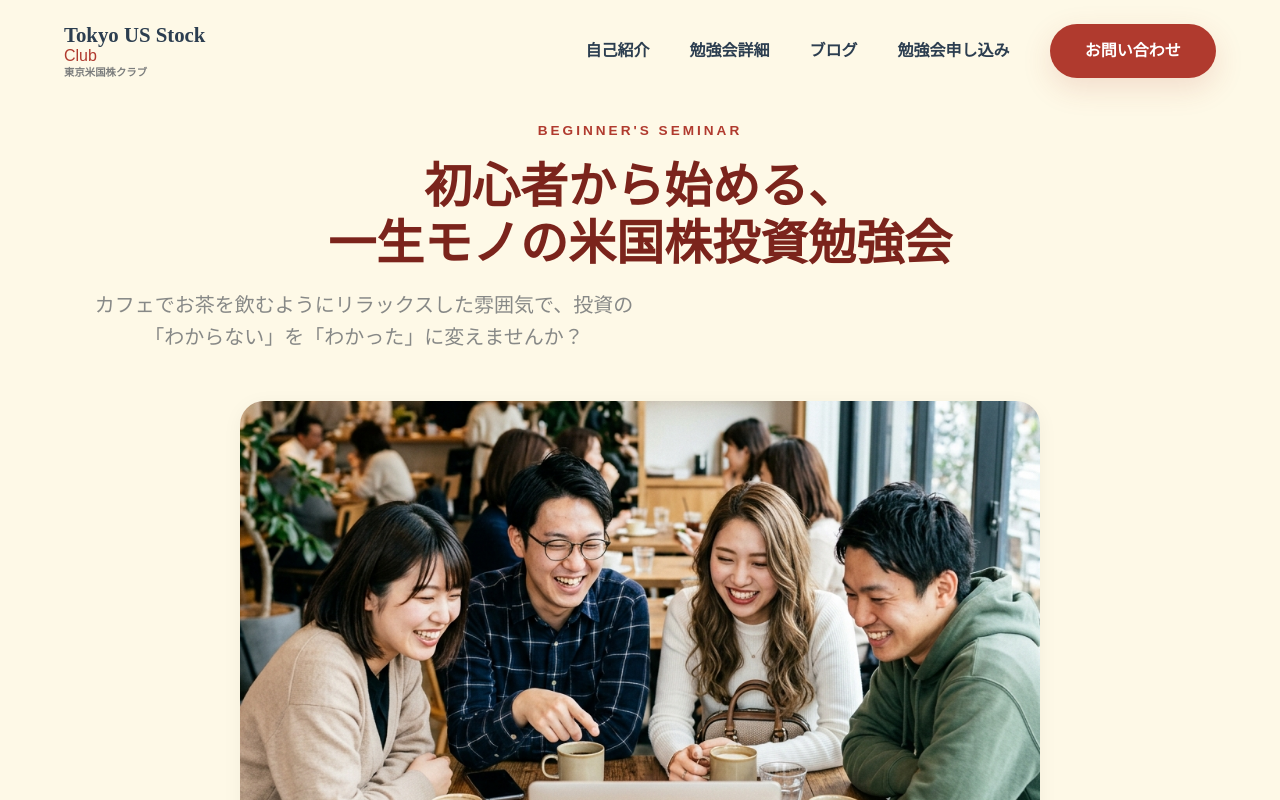
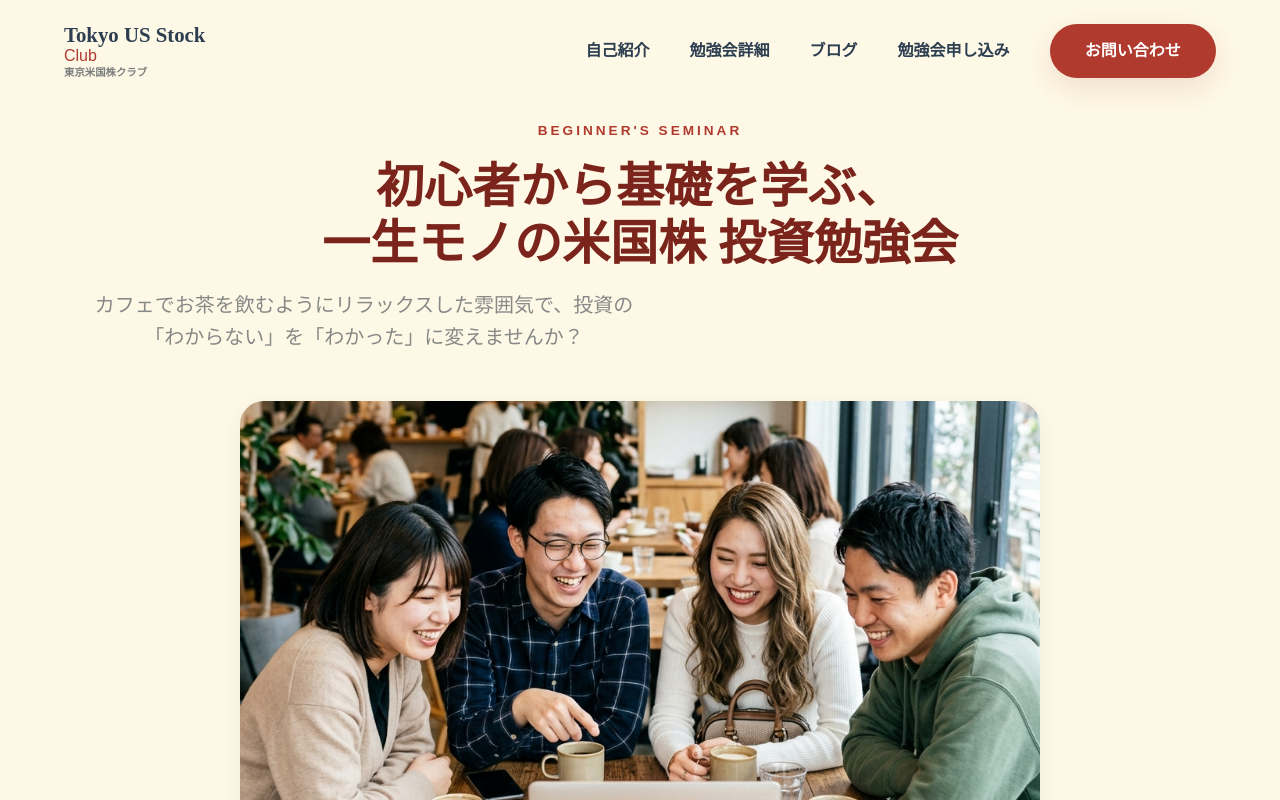
Before and after one commit to yutarotobioka0121-ship-it/tokyo-us-stock-site, a Next.js app: page /seminar in a window 1280 px wide. Built offline with nearby package versions, Linux system fonts and the light colour scheme; a web font is replaced by a local one.

Commit message:
Update SEO metadata and headings for target keywords

```diff
--- a/src/app/layout.tsx
+++ b/src/app/layout.tsx
@@ -11,8 +11,8 @@ const zenMaruGothic = Zen_Maru_Gothic({
 });
 
 export const metadata: Metadata = {
-  title: "東京米国株クラブ｜米国株・株式投資を初心者から学ぶ",
-  description: "5年で1300%以上の実績を持つ米国株長期投資コミュニティ。株式投資の基礎から、投資初心者でも迷わず資産を築ける考え方を共有します。",
+  title: "東京米国株クラブ｜初心者が基礎から学ぶ米国株の投資勉強会",
+  description: "東京の米国株・初心者向け投資勉強会なら「東京米国株クラブ」。5年で1300%以上の実績を持つ講師が、ギャンブルにならない堅実な長期投資の基礎をわかりやすく解説。株式投資の第一歩を踏み出しませんか？",
   verification: {
     google: "uPPhCDKZb278y7qY5uJ76kC0Vd1YEEe972xDjb9bkx0",
   },
--- a/src/app/page.tsx
+++ b/src/app/page.tsx
@@ -23,7 +23,7 @@ export default async function Home() {
         <div className="container hero-content">
           <h1 className="hero-title slide-up">
             5年で1300%以上の運用実績。<br />
-            <span>米国株・株式投資で、<br />理想の未来をデザインする。</span>
+            <span>初心者のための米国株 投資勉強会で、<br />理想の未来をデザインする。</span>
           </h1>
           <p className="hero-subtitle slide-up delay-1">
             株式投資をギャンブルにしない。長期投資で成功し続ける人と、そうでない人の「考え方の違い」を、株式初心者の方へ分かりやすく伝えます。
@@ -46,7 +46,7 @@ export default async function Home() {
             <div className="featured-content slide-up">
               <span className="featured-tag">SPECIAL WORKSHOP</span>
               <h2 className="featured-title">
-                「1300%以上の実績」を支える、負けない投資家の思考回路。
+                米国株で1300%以上の実績。負けない思考を身につける投資勉強会
               </h2>
               <h3 className="featured-subtitle-line">一生モノの米国株長期投資勉強会</h3>
               <p className="featured-desc">
--- a/src/app/seminar/page.tsx
+++ b/src/app/seminar/page.tsx
@@ -54,8 +54,8 @@ export default async function SeminarPage() {
         <div className="container">
           <span className="section-tag">BEGINNER'S SEMINAR</span>
           <h1 className="post-title" style={{ marginBottom: '1rem', fontSize: 'clamp(2rem, 5vw, 3rem)' }}>
-            <span style={{ display: 'inline-block' }}>初心者から始める、</span>
-            <span style={{ display: 'inline-block' }}>一生モノの米国株投資勉強会</span>
+            <span style={{ display: 'inline-block' }}>初心者から基礎を学ぶ、</span>
+            <span style={{ display: 'inline-block' }}>一生モノの米国株 投資勉強会</span>
           </h1>
           <p className="hero-subtitle mx-auto" style={{ maxWidth: '600px', marginBottom: '3rem', color: 'var(--text-muted)' }}>
             カフェでお茶を飲むようにリラックスした雰囲気で、投資の「わからない」を「わかった」に変えませんか？
```
